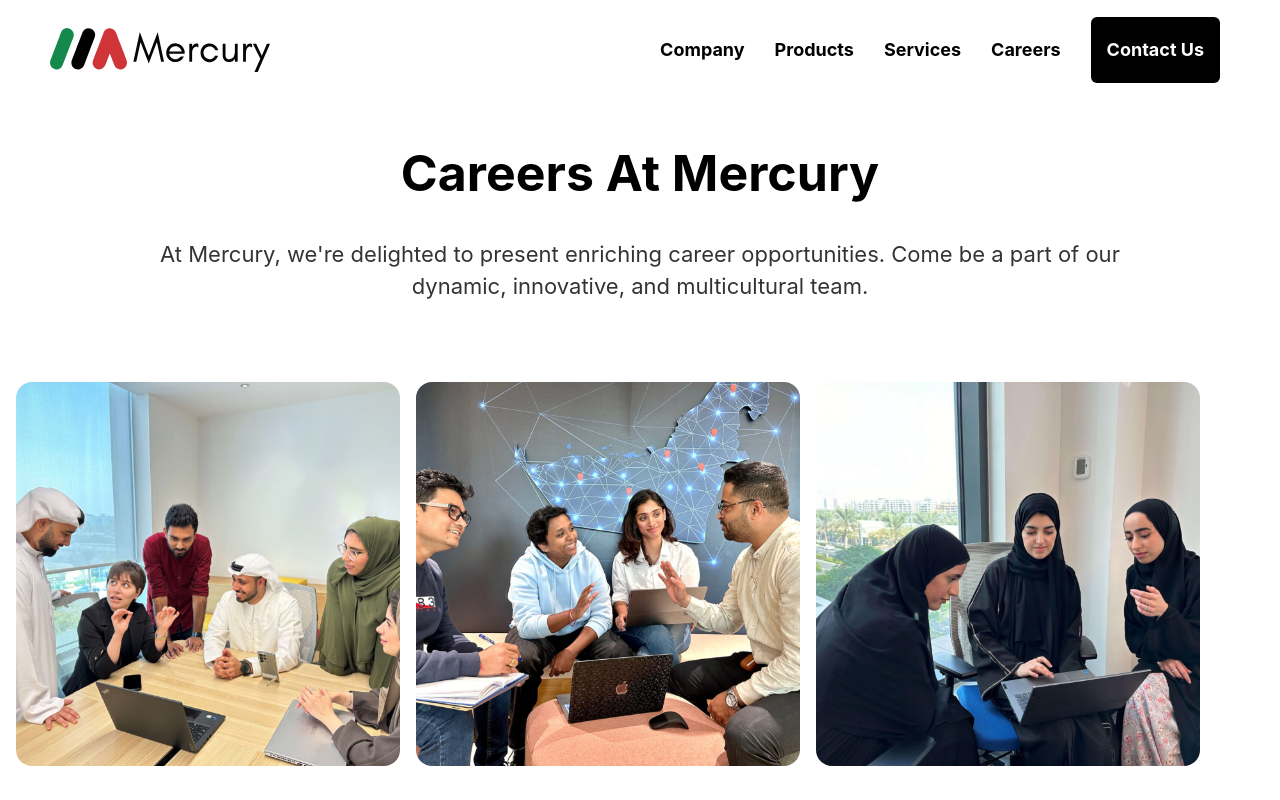
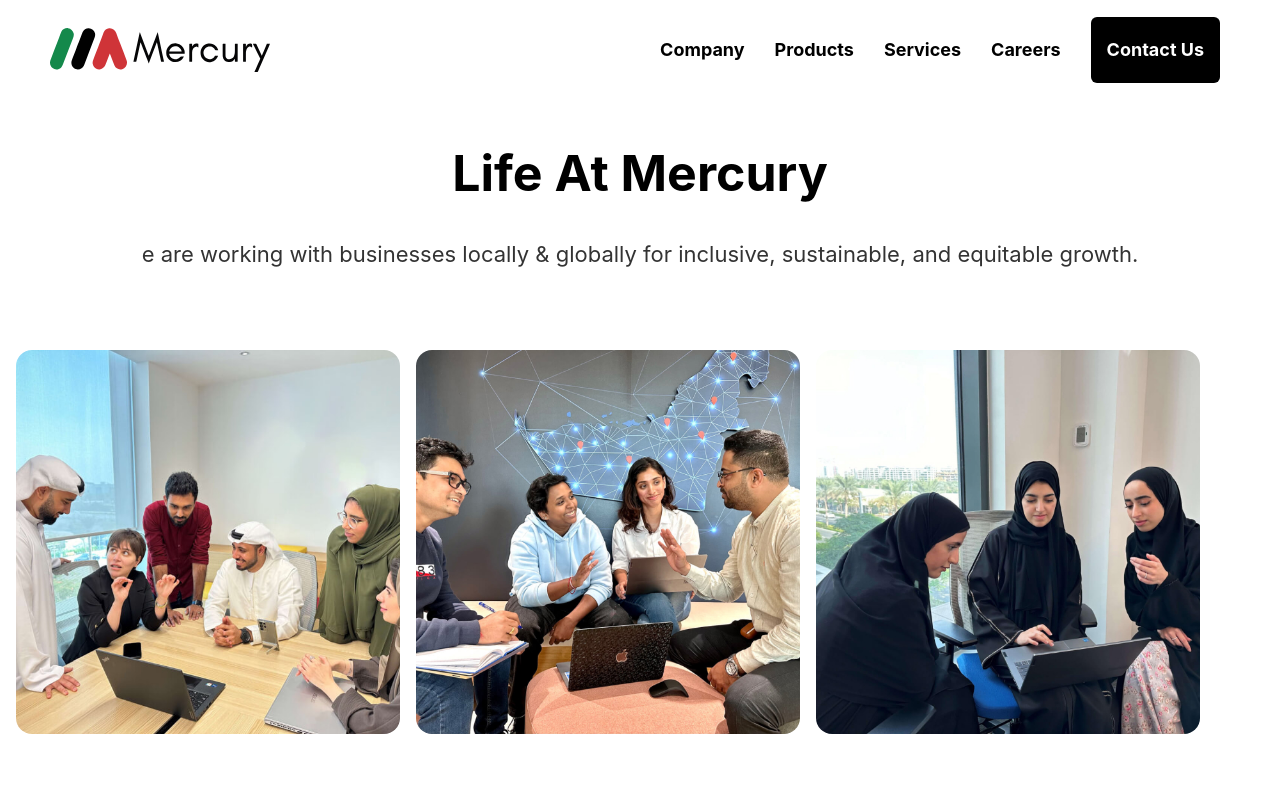
Before and after one commit to haymkarran/Mercury-final, a Next.js app: page /pages/careers in a window 1280 px wide. Shown: the top 800 px of the page. Built offline with nearby package versions, Linux system fonts and the light colour scheme.

Commit message:
7th Feb 2:35pm update

```diff
--- a/app/components/gridData/gridChildApi.ts
+++ b/app/components/gridData/gridChildApi.ts
@@ -1469,14 +1469,14 @@ const GridChildApi = [
         "headingH1" : [
             {
                 "id": 1,
-                "headingText": "Careers At Mercury",
-                "headingLink": "",
-            }
-        ],
-        "Paragraph": [
-            {
-                "id": 1,
-                "paraData": "At Mercury, we're delighted to present enriching career opportunities. Come be a part of our dynamic, innovative, and multicultural team.",
+                "headingText": "Life At Mercury",
+                "headingLink": "",
+            }
+        ],
+        "Paragraph": [
+            {
+                "id": 1,
+                "paraData": "e are working with businesses locally & globally for inclusive, sustainable, and equitable growth.",
                 "paraLink": "",
             },
         ],
```
Also changed, not shown: public/assets/images/mPayHeroimage.png.
